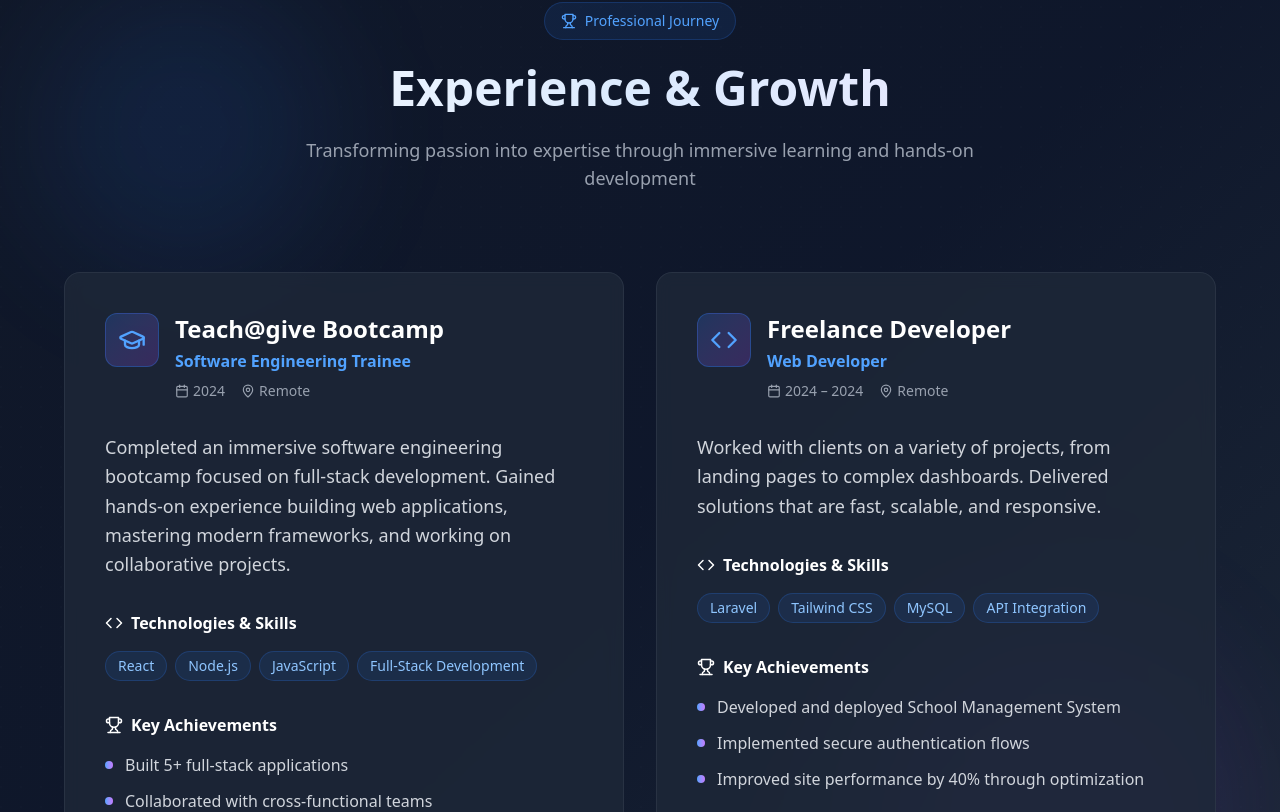
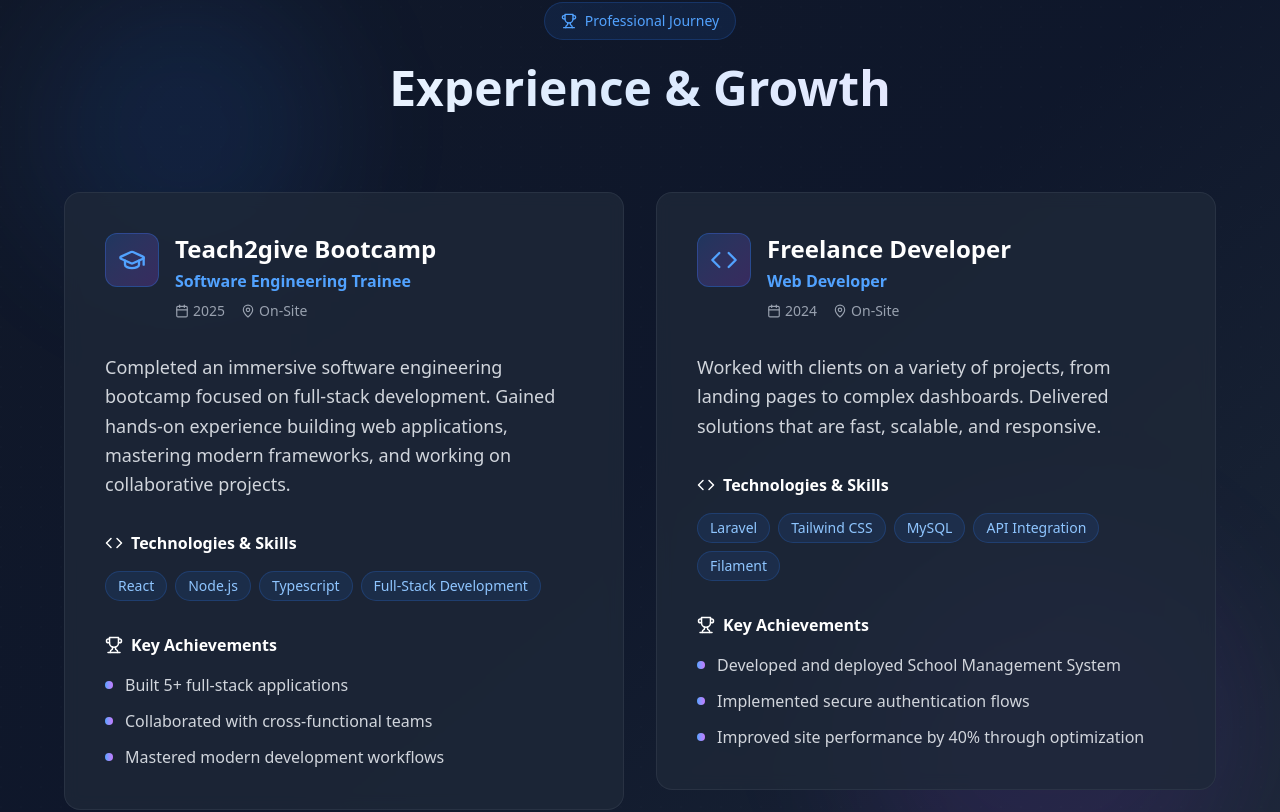
Before and after one commit to mwangaza12/Portfolio-Website, a React (Vite) app: page / in a window 1280 px wide. Shown: the part 1568-2380 px from the top of the page. Built offline with nearby package versions, Linux system fonts and the light colour scheme.

Commit message:
refactored code

```diff
--- a/src/App.jsx
+++ b/src/App.jsx
@@ -1,13 +1,13 @@
 import Navbar from './components/Navbar';
 import Hero from './components/Hero';
 import About from './components/About';
-import Services from './components/Services';
 import Projects from './components/Projects';
 import Skills from './components/Skills';
 import Contact from './components/Contact';
 import Footer from './components/Footer';
 import "./App.css";
 import Certications from './components/Certifications';
+import Experience from './components/Experience';
 
 export default function App() {
   return (
@@ -41,7 +41,7 @@
       <Navbar />
       <Hero />
       <About />
-      <Services />
+      <Experience />
       <Projects />
       <Skills />
       <Certications />
--- a/src/components/Services.jsx
+++ b/src/components/Experience.jsx
@@ -46,13 +46,13 @@
   const experiences = [
     {
       icon: <GraduationCap size={28} />,
-      title: "Teach@give Bootcamp",
+      title: "Teach2give Bootcamp",
       subtitle: "Software Engineering Trainee",
-      period: "2024",
-      location: "Remote",
+      period: "2025",
+      location: "On-Site",
       description:
         "Completed an immersive software engineering bootcamp focused on full-stack development. Gained hands-on experience building web applications, mastering modern frameworks, and working on collaborative projects.",
-      skills: ["React", "Node.js", "JavaScript", "Full-Stack Development"],
+      skills: ["React", "Node.js", "Typescript", "Full-Stack Development"],
       achievements: [
         "Built 5+ full-stack applications",
         "Collaborated with cross-functional teams",
@@ -63,11 +63,11 @@
       icon: <Code size={28} />,
       title: "Freelance Developer",
       subtitle: "Web Developer",
-      period: "2024 – 2024",
-      location: "Remote",
+      period: "2024",
+      location: "On-Site",
       description:
         "Worked with clients on a variety of projects, from landing pages to complex dashboards. Delivered solutions that are fast, scalable, and responsive.",
-      skills: ["Laravel", "Tailwind CSS", "MySQL", "API Integration"],
+      skills: ["Laravel", "Tailwind CSS", "MySQL", "API Integration", "Filament"],
       achievements: [
         "Developed and deployed School Management System",
         "Implemented secure authentication flows",
@@ -105,9 +105,6 @@
           <h2 className="text-4xl md:text-5xl font-bold bg-gradient-to-r from-white via-blue-100 to-purple-100 bg-clip-text text-transparent mb-6">
             Experience & Growth
           </h2>
-          <p className="text-gray-400 text-lg max-w-2xl mx-auto">
-            Transforming passion into expertise through immersive learning and hands-on development
-          </p>
         </AnimatedSection>
 
         {/* Grid with 2 cards in a row */}
--- a/src/components/Navbar.jsx
+++ b/src/components/Navbar.jsx
@@ -26,7 +26,7 @@
             <div className="ml-10 flex items-baseline space-x-4">
               <a href="#home" className="text-white hover:text-blue-400 px-3 py-2 rounded-md text-sm font-medium transition-colors">Home</a>
               <a href="#about" className="text-white hover:text-blue-400 px-3 py-2 rounded-md text-sm font-medium transition-colors">About</a>
-              <a href="#services" className="text-white hover:text-blue-400 px-3 py-2 rounded-md text-sm font-medium transition-colors">Services</a>
+              <a href="#experience" className="text-white hover:text-blue-400 px-3 py-2 rounded-md text-sm font-medium transition-colors">Services</a>
               <a href="#projects" className="text-white hover:text-blue-400 px-3 py-2 rounded-md text-sm font-medium transition-colors">Projects</a>
               <a href="#skills" className="text-white hover:text-blue-400 px-3 py-2 rounded-md text-sm font-medium transition-colors">Skills</a>
               <a href="#certifications" className="text-white hover:text-blue-400 px-3 py-2 rounded-md text-sm font-medium transition-colors">Certifications</a>
@@ -51,7 +51,7 @@
         <div className="px-2 pt-2 pb-3 space-y-1 sm:px-3">
           <a href="#home" onClick={() => setIsOpen(false)} className="text-white hover:text-blue-400 block px-3 py-2 rounded-md text-base font-medium">Home</a>
           <a href="#about" onClick={() => setIsOpen(false)} className="text-white hover:text-blue-400 block px-3 py-2 rounded-md text-base font-medium">About</a>
-          <a href="#services" onClick={() => setIsOpen(false)} className="text-white hover:text-blue-400 block px-3 py-2 rounded-md text-base font-medium">Services</a>
+          <a href="#experience" onClick={() => setIsOpen(false)} className="text-white hover:text-blue-400 block px-3 py-2 rounded-md text-base font-medium">Services</a>
           <a href="#projects" onClick={() => setIsOpen(false)} className="text-white hover:text-blue-400 block px-3 py-2 rounded-md text-base font-medium">Projects</a>
           <a href="#skills" onClick={() => setIsOpen(false)} className="text-white hover:text-blue-400 block px-3 py-2 rounded-md text-base font-medium">Skills</a>
           <a href="#certifications" onClick={() => setIsOpen(false)} className="text-white hover:text-blue-400 block px-3 py-2 rounded-md text-base font-medium">Certifications</a>
--- a/src/components/Projects.jsx
+++ b/src/components/Projects.jsx
@@ -77,7 +77,7 @@
       title: "School Management System",
       description:
         "Comprehensive educational platform to manage students, staff, classes, finances and academic records with advanced reporting.",
-      technologies: ["Node.js", "Express", "MongoDB"],
+      technologies: ["Laravel", "Filament", "MYSQL","PHP"],
       image:
         "https://images.unsplash.com/photo-1523050854058-8df90110c9f1?w=400&h=300&fit=crop&crop=center",
       github: "https://github.com/mwangaza12/school-management-system",
@@ -125,14 +125,11 @@
         <AnimatedSection className="text-center mb-16">
           <div className="inline-flex items-center gap-2 bg-blue-500/10 text-blue-400 px-4 py-2 rounded-full text-sm font-medium mb-4 border border-blue-500/20">
             <Code className="w-4 h-4" />
-            Portfolio
+            Projects
           </div>
           <h2 className="text-4xl md:text-5xl font-bold text-white mb-4 bg-gradient-to-r from-white to-gray-300 bg-clip-text text-transparent">
             Featured Projects
           </h2>
-          <p className="text-gray-400 text-lg max-w-2xl mx-auto">
-            A collection of projects showcasing my expertise in full-stack development and system architecture
-          </p>
         </AnimatedSection>
 
         <div className="grid grid-cols-1 md:grid-cols-2 lg:grid-cols-3 gap-8">
@@ -228,21 +225,6 @@
             </AnimatedSection>
           ))}
         </div>
-
-        {/* Call to Action */}
-        <AnimatedSection delay={600} className="text-center mt-16">
-          <div className="bg-gradient-to-r from-gray-900/50 to-gray-800/50 backdrop-blur-sm border border-gray-700/50 rounded-2xl p-8">
-            <h3 className="text-2xl font-bold text-white mb-4">
-              Interested in collaborating?
-            </h3>
-            <p className="text-gray-400 mb-6 max-w-lg mx-auto">
-              I'm always open to discussing new opportunities and innovative projects
-            </p>
-            <button className="bg-blue-500 hover:bg-blue-600 text-white px-8 py-3 rounded-lg font-medium transition-all duration-300 hover:scale-105 shadow-lg hover:shadow-xl">
-              Get In Touch
-            </button>
-          </div>
-        </AnimatedSection>
       </div>
     </section>
   );
```
